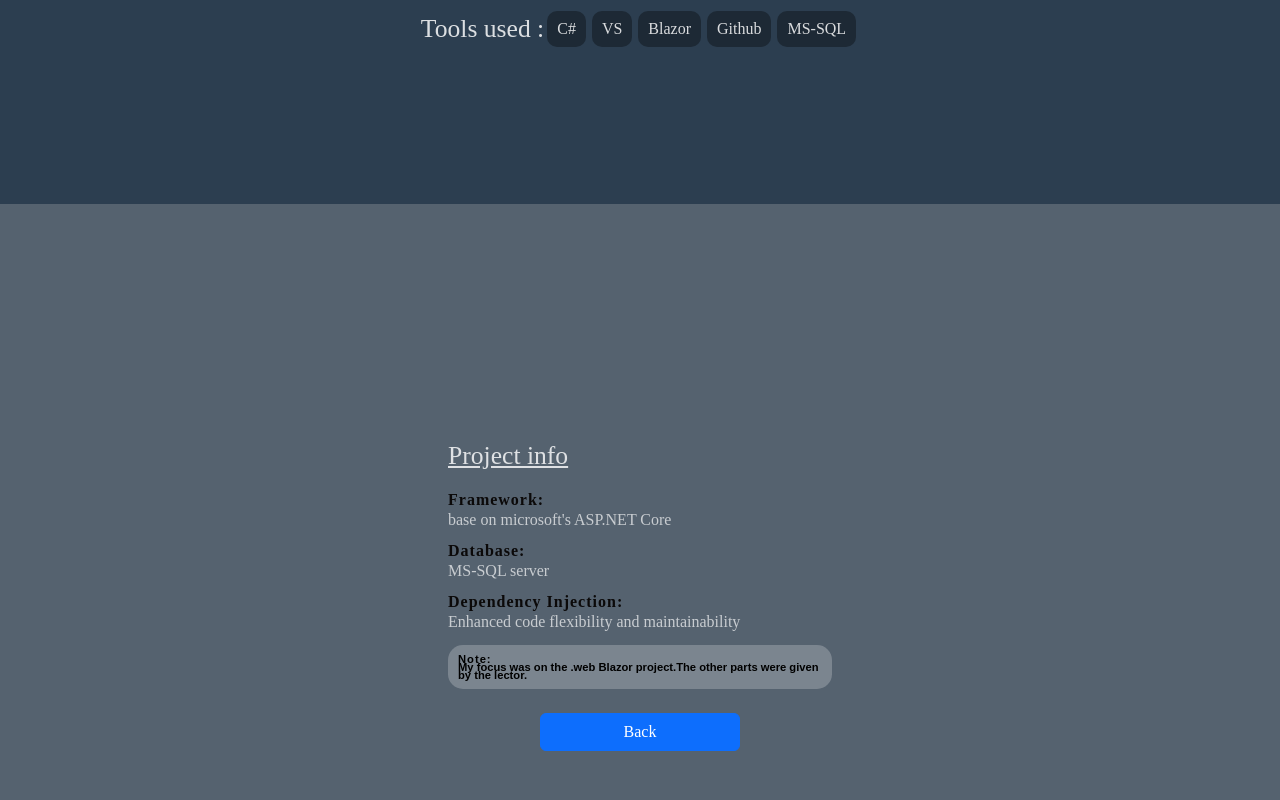
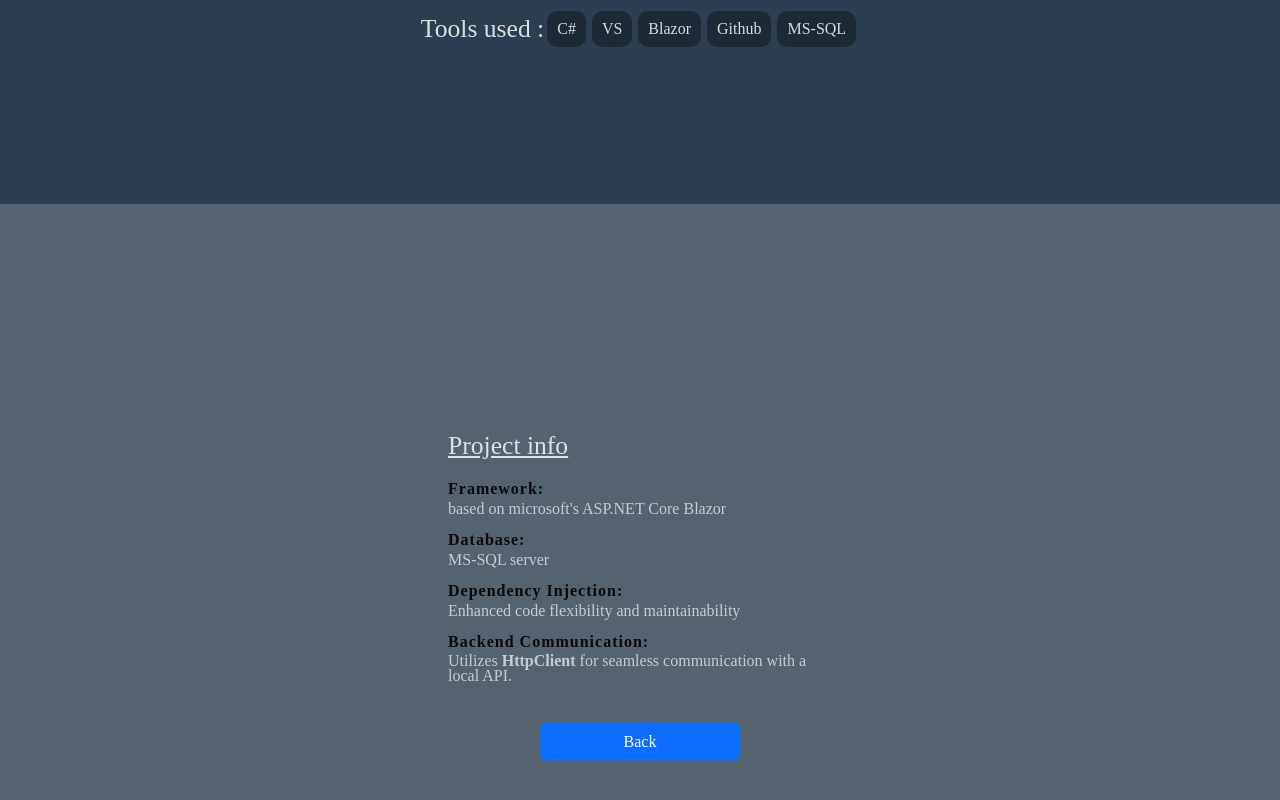
Before and after one commit to VanMeerbeeckBenny/Portfolio, a Vue app: page /spoticlone in a window 1280 px wide. Shown: the part 596-1396 px from the top of the page. Built offline with nearby package versions, Linux system fonts and the light colour scheme.

Commit message:
Refactor for readability/Add styl

```diff
--- a/src/views/projects/BlazorSpoticloneVue.vue
+++ b/src/views/projects/BlazorSpoticloneVue.vue
@@ -1,50 +1,27 @@
 <script setup>
 
-import ProjectPresentationTemplate from '../../components/ProjectPresentationTemplate.vue'
+import ProjectPresentationTemplate from "../../components/ProjectPresentationTemplate.vue"
 const videoLink ="https://www.youtube.com/embed/itQLBGQyTX8"
 const toolsUsed = ["C#","VS","Blazor","Github","MS-SQL"]
-const githubLink = 'https://github.com/VanMeerbeeckBenny/Spoticlone'
+const githubLink = "https://github.com/VanMeerbeeckBenny/Spoticlone"
 </script>
 
 <template>
    <ProjectPresentationTemplate :tools-used="toolsUsed"
                                 header-text="Blazor Spoticlone"
                                 :video-clip-link= videoLink
-                                :repository-link= githubLink
+                                :repository-link=githubLink
                                 return-route-name="c-project-page">
 
 
     <template #info-section>
-        <p class="stack-item">Framework:</p><p class="details">base on microsoft's ASP.NET Core</p>
+        <p class="stack-item">Framework:</p><p class="details">based on microsoft's ASP.NET Core Blazor</p>
         <p class="stack-item">Database:</p><p class="details"> MS-SQL server</p>
         <p class="stack-item">Dependency Injection:</p><p class="details"> Enhanced code flexibility and maintainability</p>
-        <div id="note">
-          <p class="stack-item">Note:</p><p class="details"> My focus was on the .web Blazor project.The other parts were given by the lector.</p>
-        </div>
+        <p class="stack-item">Backend Communication:</p><p class="details">Utilizes <strong>HttpClient</strong> for seamless communication with a local API.</p>
 
     </template>
    </ProjectPresentationTemplate>
 </template>
 <style scoped>
-#note{
-   border-radius: 15px;
-
-
-   padding: 10px 10px;
-   background-color: rgba(255, 255, 255, 0.225);
-}
-#note p{
-   font-family: Arial, Helvetica, sans-serif;
-   font-size: 0.5rem;
-   line-height: 8px;
-   color:black;
-   font-weight: bolder;
-   margin-bottom: 0;
-}
-@media (min-width:1024px) {
-#note p{
-   font-size: 0.7rem;
-
-}
-}
 </style>
```
